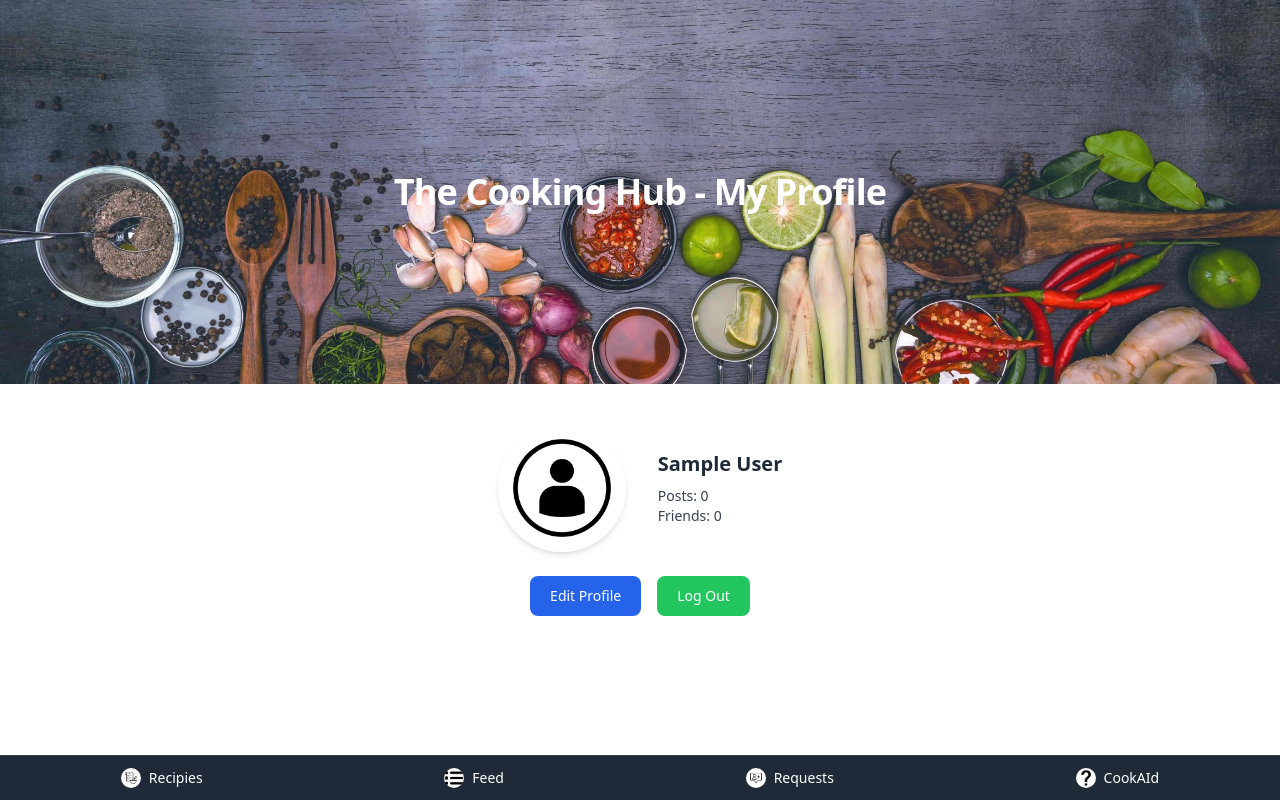
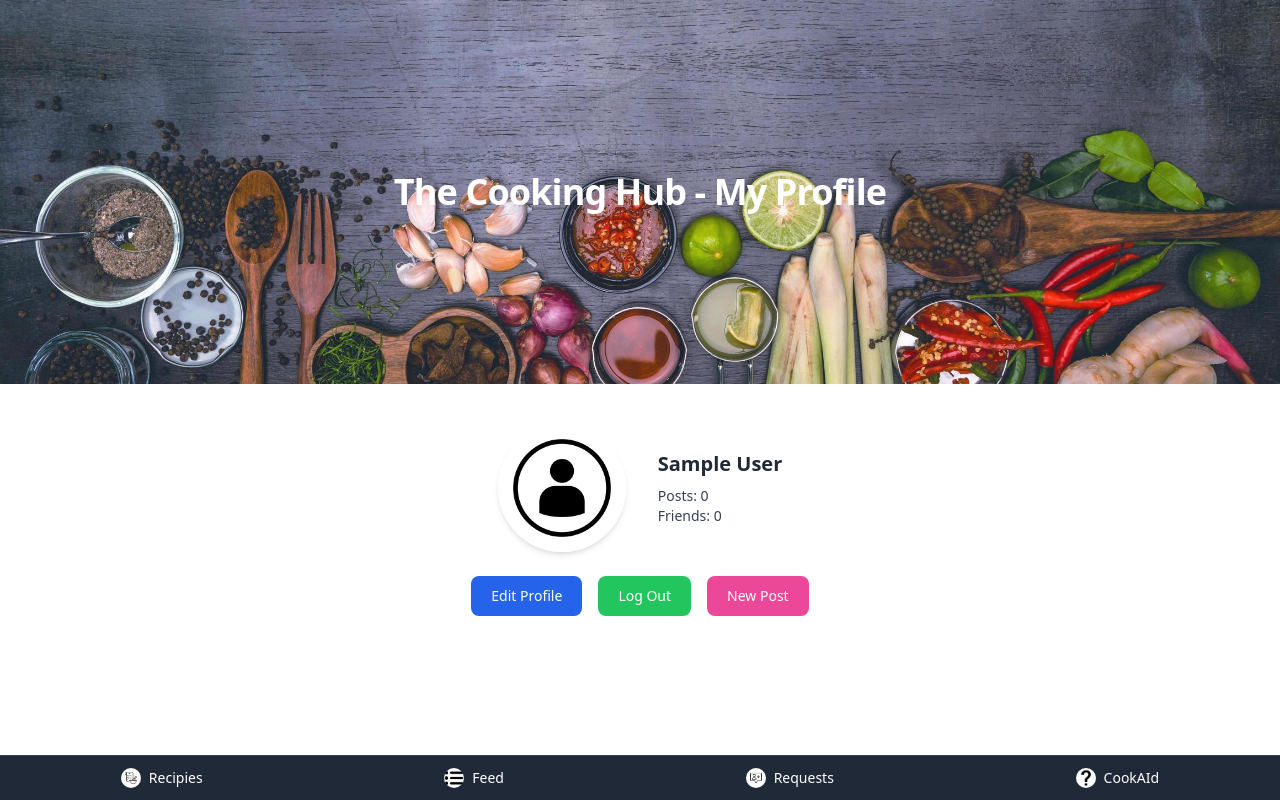
Before and after one commit to alexandra-popa27/Proiect-Cloud-Computing, a Next.js app: page /profile in a window 1280 px wide. Built offline with nearby package versions, Linux system fonts and the light colour scheme; sample sign-in values are in the browser's storage.

Commit message:
profile update

```diff
--- a/components/ProfilePage.jsx
+++ b/components/ProfilePage.jsx
@@ -41,9 +41,9 @@ const ProfilePage = () => {
             className="w-32 h-32 rounded-full object-cover shadow-md border-2 border-white"
           />
           <div className="text-center md:text-left">
-            <h2 className="text-xl font-semibold text-gray-800 dark:text-white mb-2">{user.name}</h2>
-            <p className="text-sm text-gray-700 dark:text-gray-300">Posts: 0</p>
-            <p className="text-sm text-gray-700 dark:text-gray-300">Friends: 0</p>
+            <h2 className="text-xl font-semibold text-gray-800 dark:text-black mb-2">{user.name}</h2>
+            <p className="text-sm text-gray-700 dark:text-black">Posts: 0</p>
+            <p className="text-sm text-gray-700 dark:text-black">Friends: 0</p>
           </div>
         </div>
 
@@ -62,10 +62,13 @@ const ProfilePage = () => {
                 localStorage.removeItem("user");
                 router.push("/");
             }}
-            className="text-white bg-green-500 hover:bg-green-600 focus:ring-4 focus:outline-none focus:ring-green-300 font-medium rounded-lg text-sm px-5 py-2.5"
-            >
+                className="text-white bg-green-500 hover:bg-green-600 focus:ring-4 focus:outline-none focus:ring-green-300 font-medium rounded-lg text-sm px-5 py-2.5">
             Log Out
             </button>
+            <button type="button" onClick={() => alert("New post functionality coming soon!")}
+                className="text-white bg-pink-500 hover:bg-pink-600 focus:ring-4 focus:outline-none focus:ring-pink-300 font-medium rounded-lg text-sm px-5 py-2.5">
+                New Post
+             </button>
         </div>
       </div>
 
```
